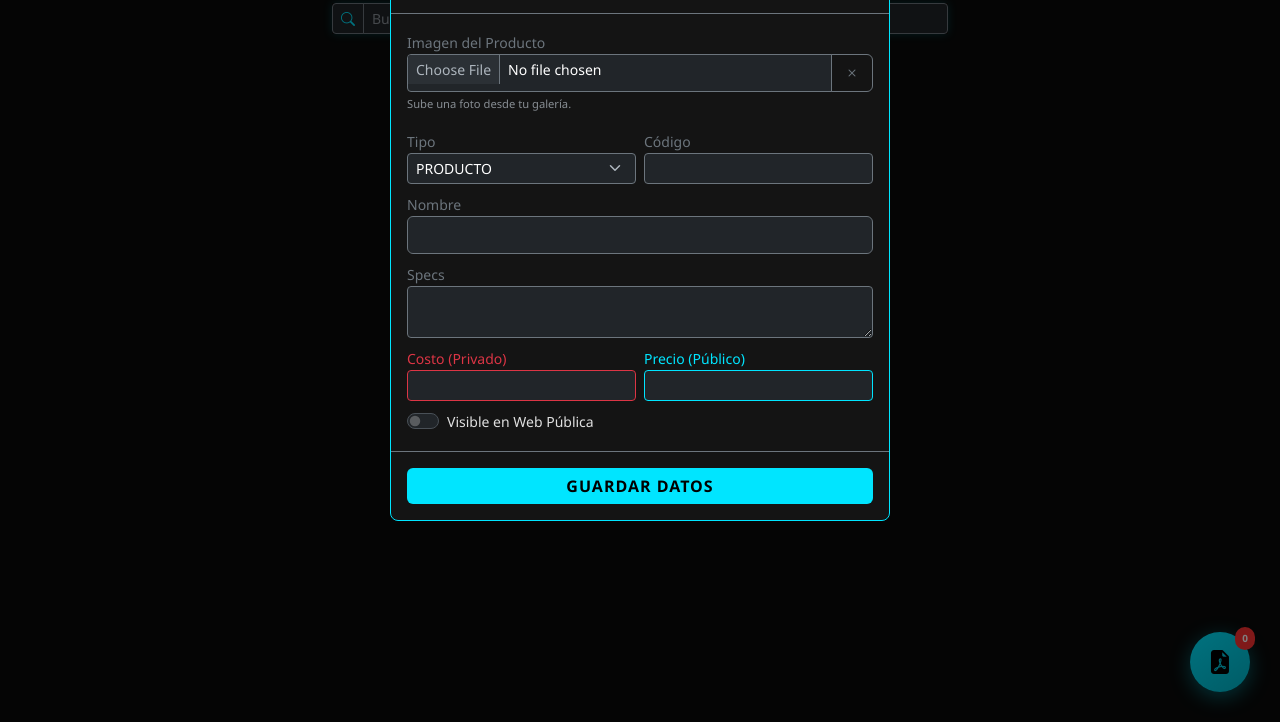
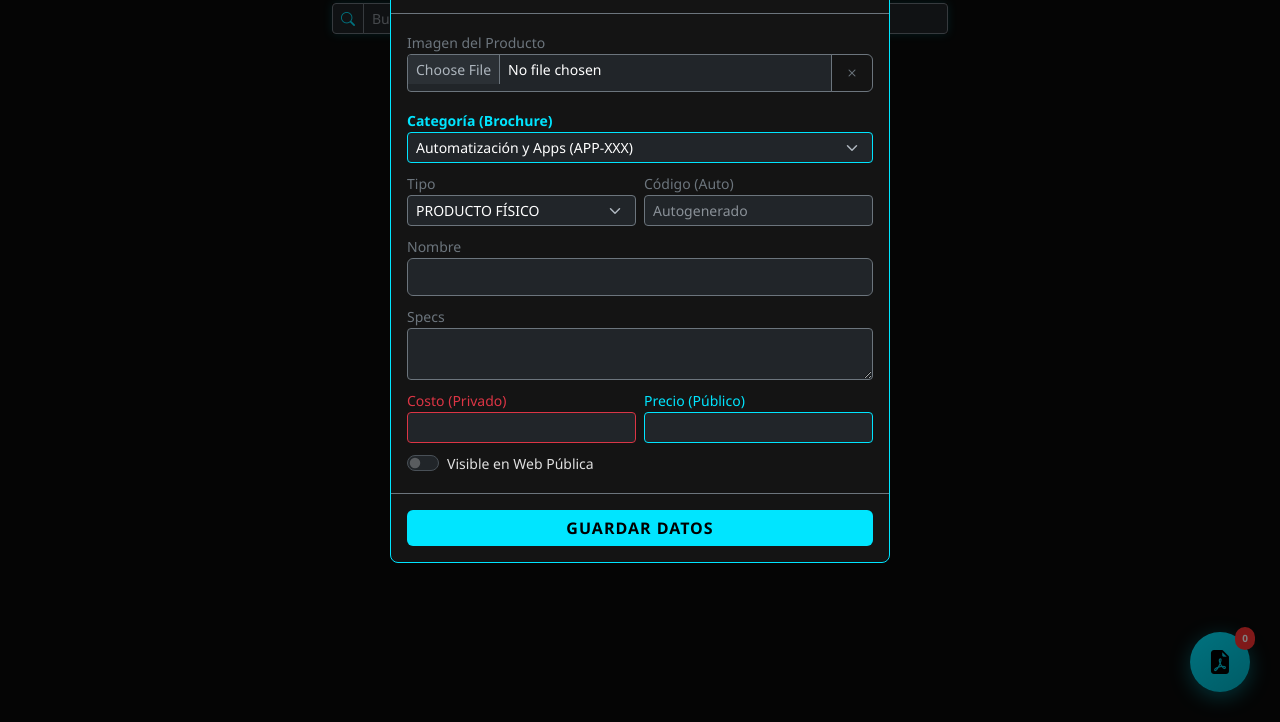
Before and after one commit to arrietasolucionestecnologicas-oss/A.S.T, a plain HTML site: page index.html in a window 1280 px wide. Both pictures are taken after a click on the button 1248 px from the left and 28 px from the top of the page. Shown: the part 78-800 px from the top of the page. Drawn offline with nearby package versions, Linux system fonts and the light colour scheme; no server answers.

Commit message:
Update index.html

```diff
--- a/index.html
+++ b/index.html
@@ -32,7 +32,6 @@
     </nav>
 
     <div class="container-fluid py-4">
-
         <div class="row justify-content-center mb-4">
             <div class="col-12 col-md-6">
                 <div class="input-group input-group-sm border-cyan-glow">
@@ -72,23 +71,33 @@
                                  <input type="file" id="p-imagen-file" class="form-control form-control-sm bg-dark text-white border-secondary" accept="image/*">
                                  <button class="btn btn-outline-secondary" type="button" onclick="document.getElementById('p-imagen-file').value = ''"><i class="bi bi-x"></i></button>
                              </div>
-                             <div class="form-text text-muted" style="font-size: 0.7rem;">Sube una foto desde tu galería.</div>
                              <input type="hidden" id="p-imagen-data">
+                        </div>
+
+                        <div class="mb-2">
+                            <label class="small text-cyan fw-bold">Categoría (Brochure)</label>
+                            <select id="p-categoria" class="form-select form-select-sm bg-dark text-white border-cyan">
+                                <option value="AUTOMATIZACION_APPS">Automatización y Apps (APP-XXX)</option>
+                                <option value="DOMOTICA_HOGAR">Domótica y Hogar (DOM-XXX)</option>
+                                <option value="ELECTRICIDAD_RESIDENCIAL">Electricidad Residencial (ELE-XXX)</option>
+                                <option value="MANTENIMIENTO_INDUSTRIAL">Mantenimiento Industrial (IND-XXX)</option>
+                            </select>
                         </div>
 
                         <div class="row g-2 mb-2">
                             <div class="col-6">
                                 <label class="small text-secondary">Tipo</label>
                                 <select id="p-tipo" class="form-select form-select-sm bg-dark text-white border-secondary">
-                                    <option value="PRODUCTO">PRODUCTO</option>
-                                    <option value="SERVICIO">SERVICIO</option>
+                                    <option value="PRODUCTO">PRODUCTO FÍSICO</option>
+                                    <option value="SERVICIO">SERVICIO / M.O.</option>
                                 </select>
                             </div>
                             <div class="col-6">
-                                <label class="small text-secondary">Código</label>
-                                <input type="text" id="p-codigo" class="form-control form-control-sm bg-dark text-white border-secondary">
+                                <label class="small text-secondary">Código (Auto)</label>
+                                <input type="text" id="p-codigo" class="form-control form-control-sm bg-dark text-secondary border-secondary" placeholder="Autogenerado" readonly>
                             </div>
                         </div>
+
                         <div class="mb-2">
                             <label class="small text-secondary">Nombre</label>
                             <input type="text" id="p-nombre" class="form-control bg-dark text-white border-secondary" required>
```
